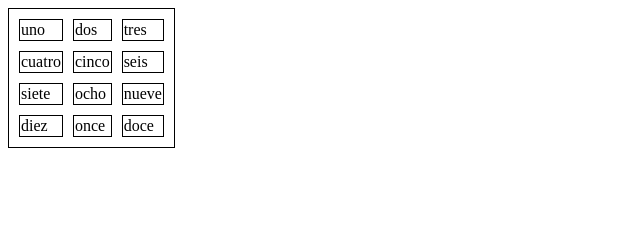
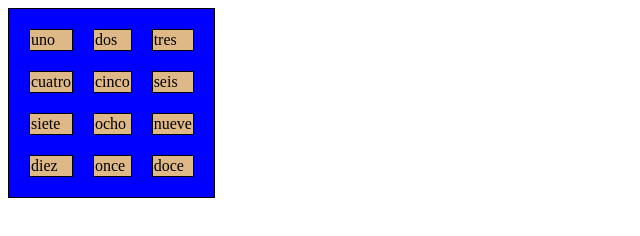
Before and after one commit to JBolado2020/web.asistenteAcademico, a plain HTML site: page index.html in a window 1280 px wide. Shown: the whole page, without its empty margins (0-640 px from the left). Drawn offline with Linux system fonts and the light colour scheme.

Commit message:
Se agrago color de fondo a tabla y celda

```diff
--- a/index.html
+++ b/index.html
@@ -5,15 +5,16 @@
     <title>Ejemplo de tabla con celdas separadas</title>
     <style>
       table, td {
+        background-color: burlywood;
         border:1px solid black;
       }
       table {
-        border-spacing:10px;
+        border-spacing:20px;
       }
     </style>
   </head>
   <body>
-    <table>
+    <table style="background-color: blue;">
       <tr>
         <td>uno</td>
         <td>dos</td>
```
